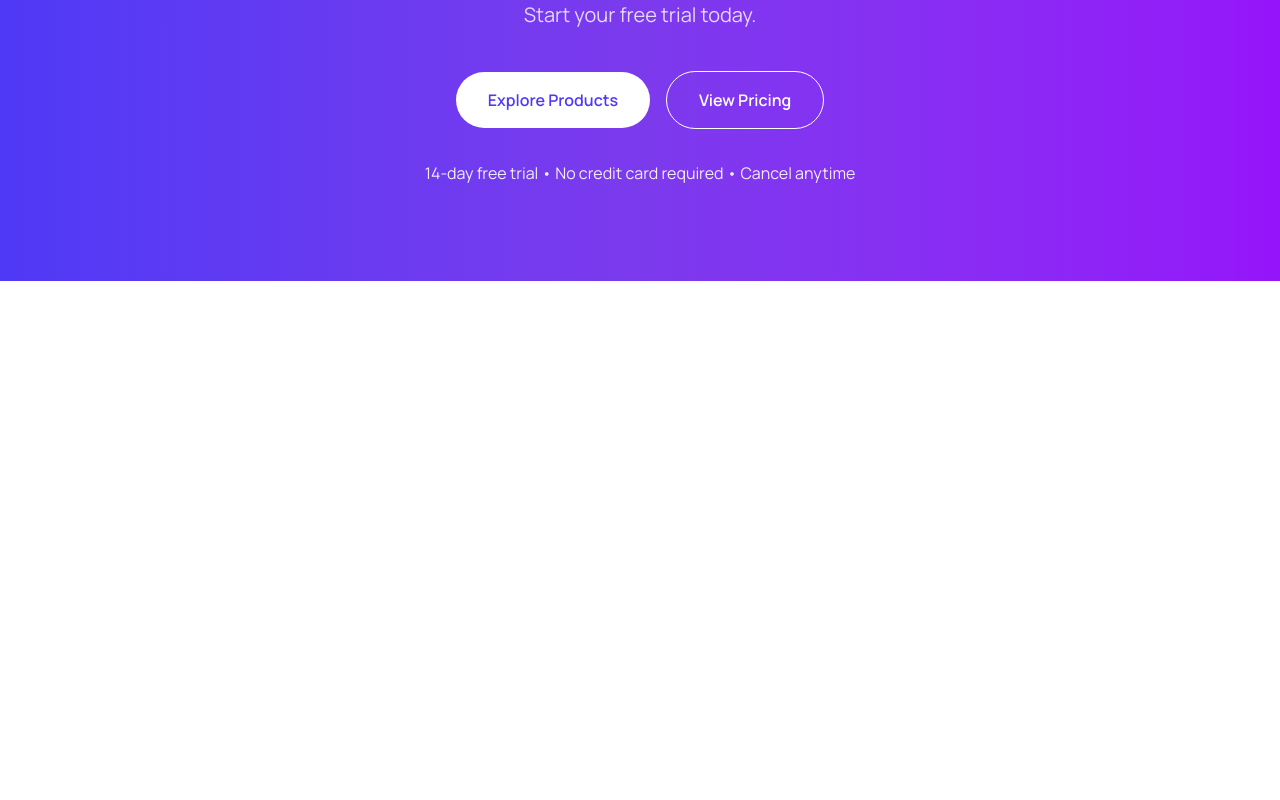
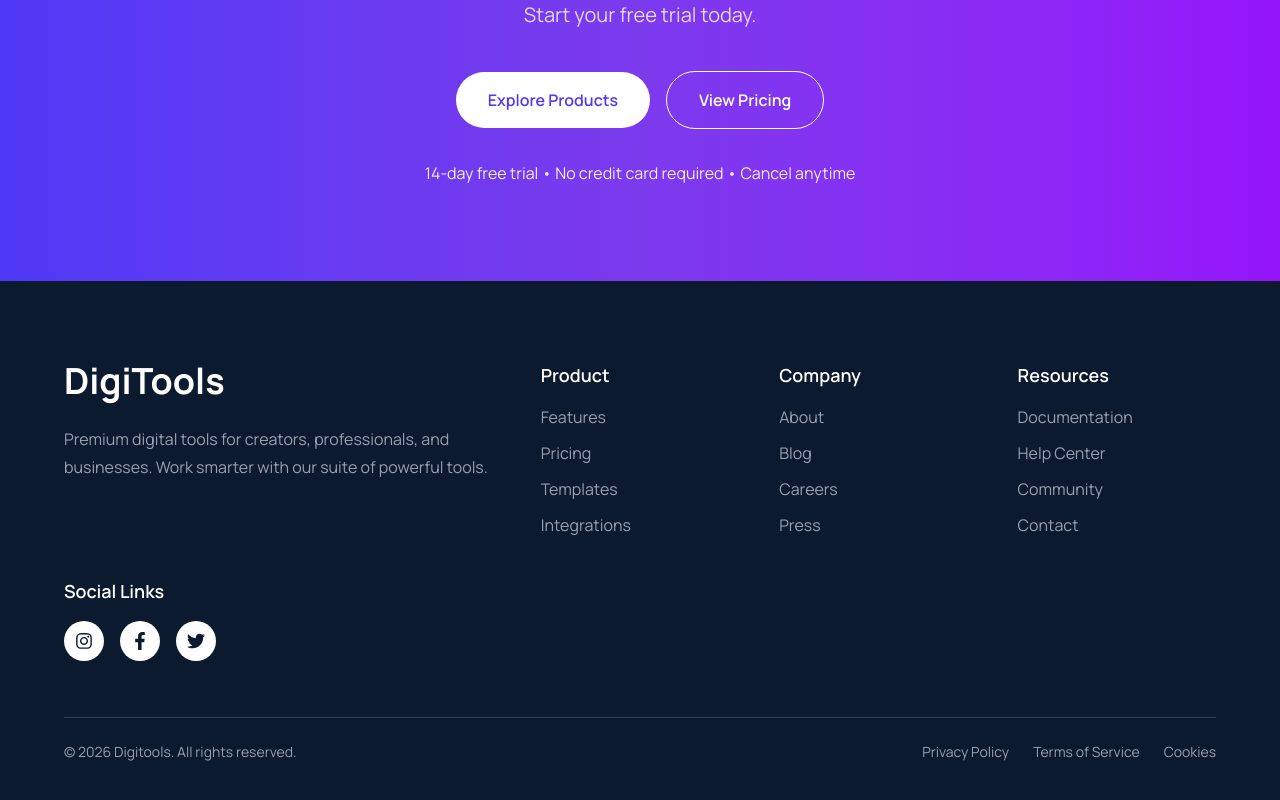
Before and after one commit to Tariqul-stack/DigiTools-Platform, a React (Vite) app: page / in a window 1280 px wide. Shown: the part 4295-5095 px from the top of the page. Before the commit the page ends 4576 px from the top, so only its background shows below. Built offline with nearby package versions, Linux system fonts and the light colour scheme.

Commit message:
added footer section

```diff
--- a/package.json
+++ b/package.json
@@ -14,6 +14,7 @@
     "lucide-react": "^1.3.0",
     "react": "^19.2.4",
     "react-dom": "^19.2.4",
+    "react-icons": "^5.6.0",
     "react-toastify": "^11.0.5",
     "tailwindcss": "^4.2.2"
   },
--- a/src/App.jsx
+++ b/src/App.jsx
@@ -9,6 +9,7 @@ import "react-toastify/dist/ReactToastify.css";
 import Steps from "./Components/Steps/Steps";
 import Pricing from "./Components/Pricing/Pricing";
 import CTA from "./Components/CTA/CTA";
+import Footer from "./Components/Footer/Footer";
 
 function App() {
   const [cartItems, setCartItems] = useState([]);
@@ -26,6 +27,7 @@ function App() {
       <Steps></Steps>
       <Pricing></Pricing>
       <CTA></CTA>
+      <Footer></Footer>
     </>
   );
 }
--- /dev/null
+++ b/src/Components/Footer/Footer.jsx
@@ -0,0 +1,96 @@
+import React from "react";
+import { FaFacebookF, FaInstagram, FaTwitter } from "react-icons/fa";
+
+const Footer = () => {
+  return (
+    <footer className="bg-[#0B1A2E] text-white px-6 md:px-10 lg:px-16 py-20">
+      <div className="max-w-7xl mx-auto">
+        {/* Top Section */}
+        <div className="grid grid-cols-1 md:grid-cols-2 lg:grid-cols-5 gap-10">
+          {/* Left Branding */}
+          <div className="lg:col-span-2">
+            <h2 className="text-4xl font-bold">DigiTools</h2>
+            <p className="mt-6 text-gray-400 leading-7 max-w-md">
+              Premium digital tools for creators, professionals, and businesses.
+              Work smarter with our suite of powerful tools.
+            </p>
+          </div>
+
+          {/* Product */}
+          <div>
+            <h3 className="text-lg font-semibold mb-4">Product</h3>
+            <ul className="space-y-3 text-gray-400">
+              <li>Features</li>
+              <li>Pricing</li>
+              <li>Templates</li>
+              <li>Integrations</li>
+            </ul>
+          </div>
+
+          {/* Company */}
+          <div>
+            <h3 className="text-lg font-semibold mb-4">Company</h3>
+            <ul className="space-y-3 text-gray-400">
+              <li>About</li>
+              <li>Blog</li>
+              <li>Careers</li>
+              <li>Press</li>
+            </ul>
+          </div>
+
+          {/* Resources */}
+          <div>
+            <h3 className="text-lg font-semibold mb-4">Resources</h3>
+            <ul className="space-y-3 text-gray-400">
+              <li>Documentation</li>
+              <li>Help Center</li>
+              <li>Community</li>
+              <li>Contact</li>
+            </ul>
+          </div>
+
+          {/* Social */}
+          <div>
+            <h3 className="text-lg font-semibold mb-4">Social Links</h3>
+
+            <div className="flex items-center gap-4">
+              <div className="w-10 h-10 rounded-full bg-white flex items-center justify-center hover:bg-[#9514FA] transition group">
+                <FaInstagram
+                  className="text-[#0B1A2E] group-hover:text-white"
+                  size={18}
+                />
+              </div>
+
+              <div className="w-10 h-10 rounded-full bg-white flex items-center justify-center hover:bg-[#9514FA] transition group">
+                <FaFacebookF
+                  className="text-[#0B1A2E] group-hover:text-white"
+                  size={18}
+                />
+              </div>
+
+              <div className="w-10 h-10 rounded-full bg-white flex items-center justify-center hover:bg-[#9514FA] transition group">
+                <FaTwitter
+                  className="text-[#0B1A2E] group-hover:text-white"
+                  size={18}
+                />
+              </div>
+            </div>
+          </div>
+        </div>
+
+        {/* Divider */}
+        <div className="border-t border-gray-700 mt-14 pt-6 flex flex-col md:flex-row justify-between items-center gap-4 text-gray-400 text-sm">
+          <p>© 2026 Digitools. All rights reserved.</p>
+
+          <div className="flex gap-6">
+            <span>Privacy Policy</span>
+            <span>Terms of Service</span>
+            <span>Cookies</span>
+          </div>
+        </div>
+      </div>
+    </footer>
+  );
+};
+
+export default Footer;
```
Also changed, not shown: 1 other file (tests, documents, lock files or other folders).
